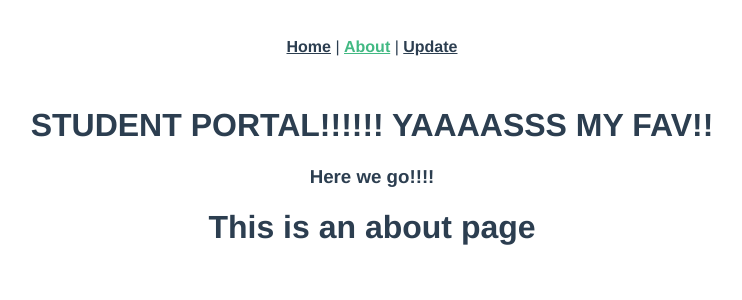
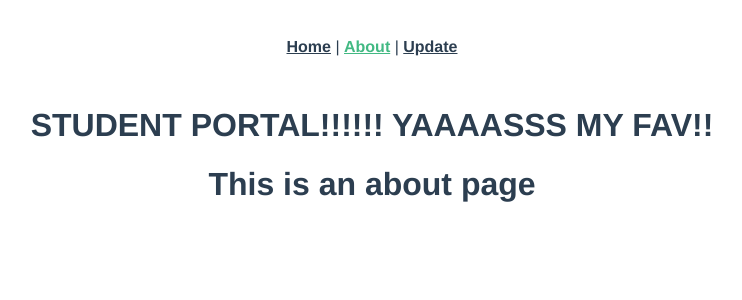
Before and after one commit to mikebrowne12/student_portal, a Vue app: page /about in a window 1280 px wide. Shown: the top 300 px of the page, without its empty margins (268-1010 px from the left). Built offline with nearby package versions, Linux system fonts and the light colour scheme.

Commit message:
commented out my previous change

```diff
--- a/src/App.vue
+++ b/src/App.vue
@@ -9,7 +9,7 @@
     </div>
     <div>
       <h1>STUDENT PORTAL!!!!!! YAAAASSS MY FAV!!</h1>
-      <h3>Here we go!!!!</h3>
+      <!-- <h3>Here we go!!!!</h3> -->
     </div>
     <router-view />
   </div>
```
